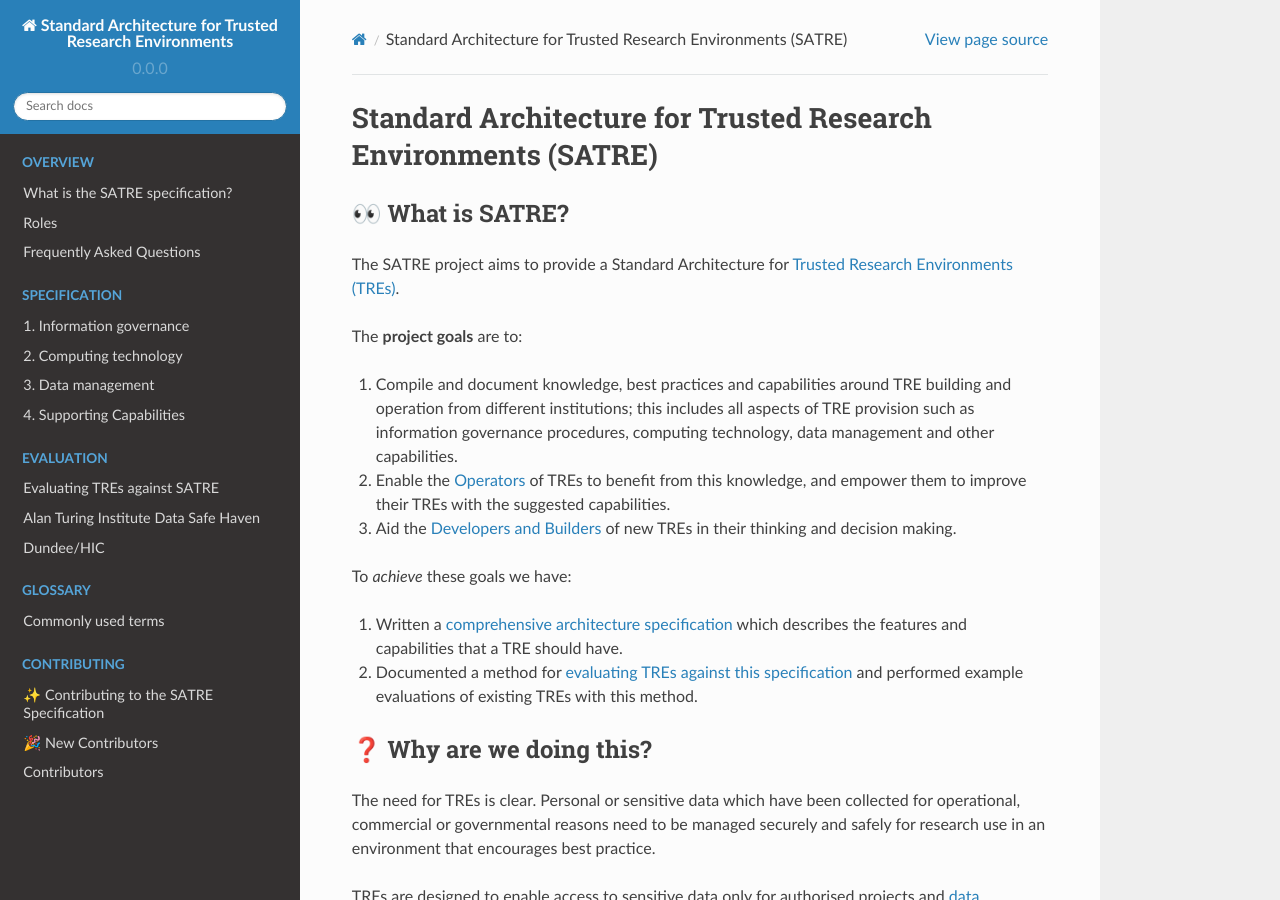
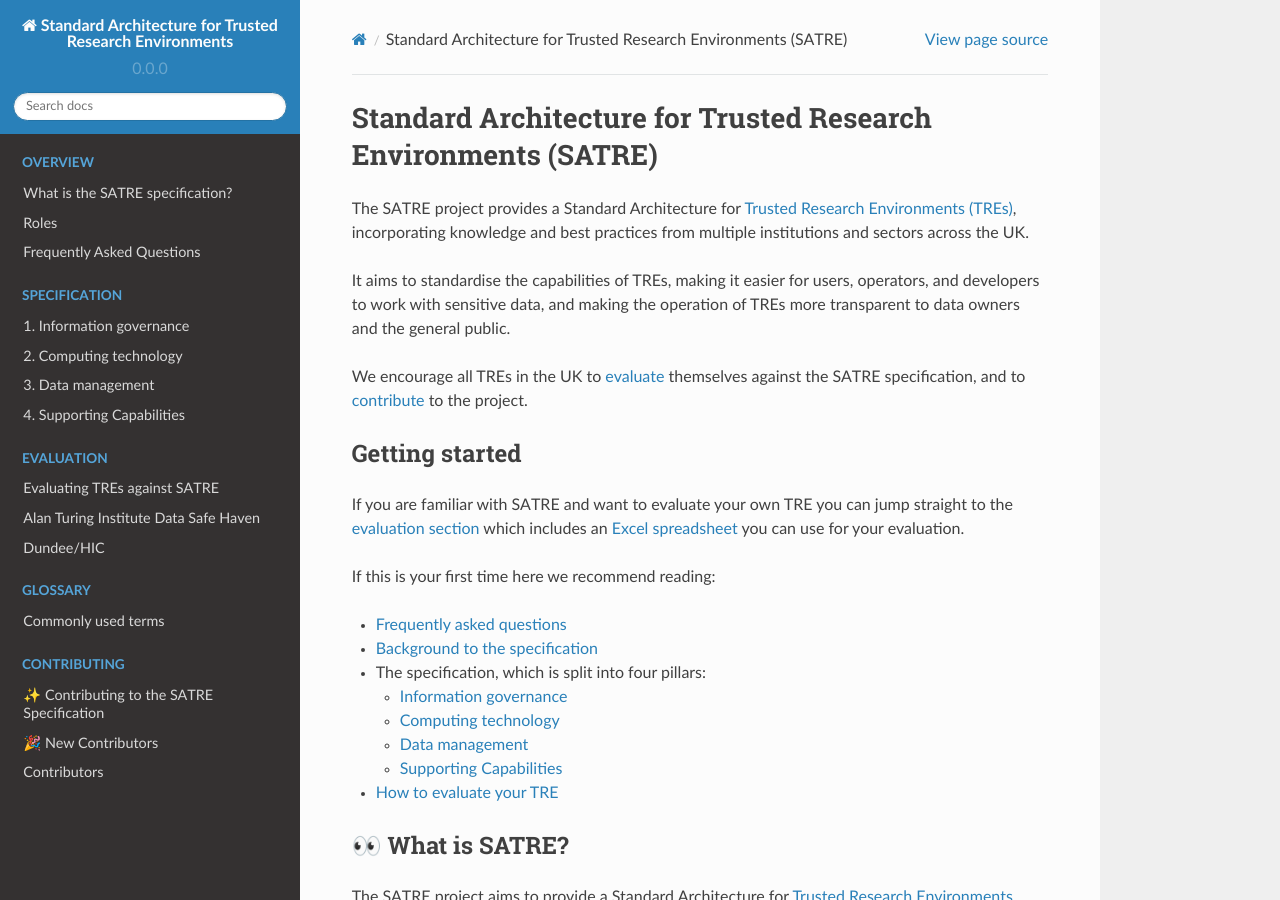
Before and after one commit to sa-tre/satre-specification, a Sphinx documentation site: the page built from docs/source/index.md, in a window 1280 px wide and 900 px high. Built offline with Sphinx 7.4.7 and the Read the Docs theme 2.0.0, drawn with Linux system fonts in a browser that asks for light colours.

Commit message:
Rewrite front-page to be more relevant to readers

````diff
--- a/docs/source/index.md
+++ b/docs/source/index.md
@@ -45,11 +45,30 @@ contributing/walkthrough.md
 contributing/contributors.md
 ```
 
+The SATRE project provides a Standard Architecture for {ref}`Trusted Research Environments (TREs) <what_tre>`, incorporating knowledge and best practices from multiple institutions and sectors across the UK.
+
+It aims to standardise the capabilities of TREs, making it easier for users, operators, and developers to work with sensitive data, and making the operation of TREs more transparent to data owners and the general public.
+
+We encourage all TREs in the UK to {ref}`evaluate <evaluation>` themselves against the SATRE specification, and to {ref}`contribute <contributing>` to the project.
+
+## Getting started
+
+If you are familiar with SATRE and want to evaluate your own TRE you can jump straight to the {ref}`evaluation section <evaluation>` which includes an {ref}`Excel spreadsheet <evaluate_spreadsheet>` you can use for your evaluation.
+
+If this is your first time here we recommend reading:
+
+- {ref}`Frequently asked questions <faqs>`
+- {ref}`Background to the specification <specification>`
+- The specification, which is split into four pillars:
+  - {ref}`pillar_information_governance`
+  - {ref}`pillar_computing_technology`
+  - {ref}`pillar_data_management`
+  - {ref}`pillar_supporting`
+- {ref}`How to evaluate your TRE <evaluation>`
+
 (what_is_satre)=
 
 ## 👀 What is SATRE?
-
-<!-- What are TREs, how many exist, the broad categories -->
 
 The SATRE project aims to provide a Standard Architecture for {ref}`Trusted Research Environments (TREs) <what_tre>`.
 
````
Also changed, not shown: docs/source/evaluation.md (+2 -0 lines).
